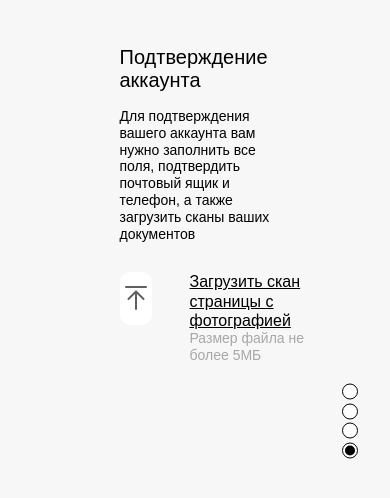
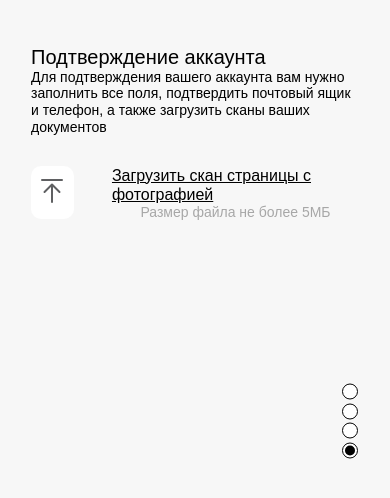
Before and after one commit to cartario/jino, a website built with webpack: page src/template.html in a window 390 px wide. Built offline with nearby package versions, Linux system fonts and the light colour scheme.

Commit message:
adaptiv task2

```diff
--- a/src/styles/profile.scss
+++ b/src/styles/profile.scss
@@ -1,5 +1,4 @@
 .confirm {
-
   h2{
     text-align: left;
     margin-top: 0;
@@ -120,3 +119,18 @@
 .upload__title {
   text-decoration: underline;
 }
+
+@media(max-width: 909px){
+  .col-50{
+    width: calc(100% - #{$marginGrid});
+  }
+
+  .upload, .confirm h2, .confirm p{
+    max-width: 450px;
+    margin: 0 auto;
+  }
+
+  .upload__info{
+    margin: 0;
+  }
+}
```
